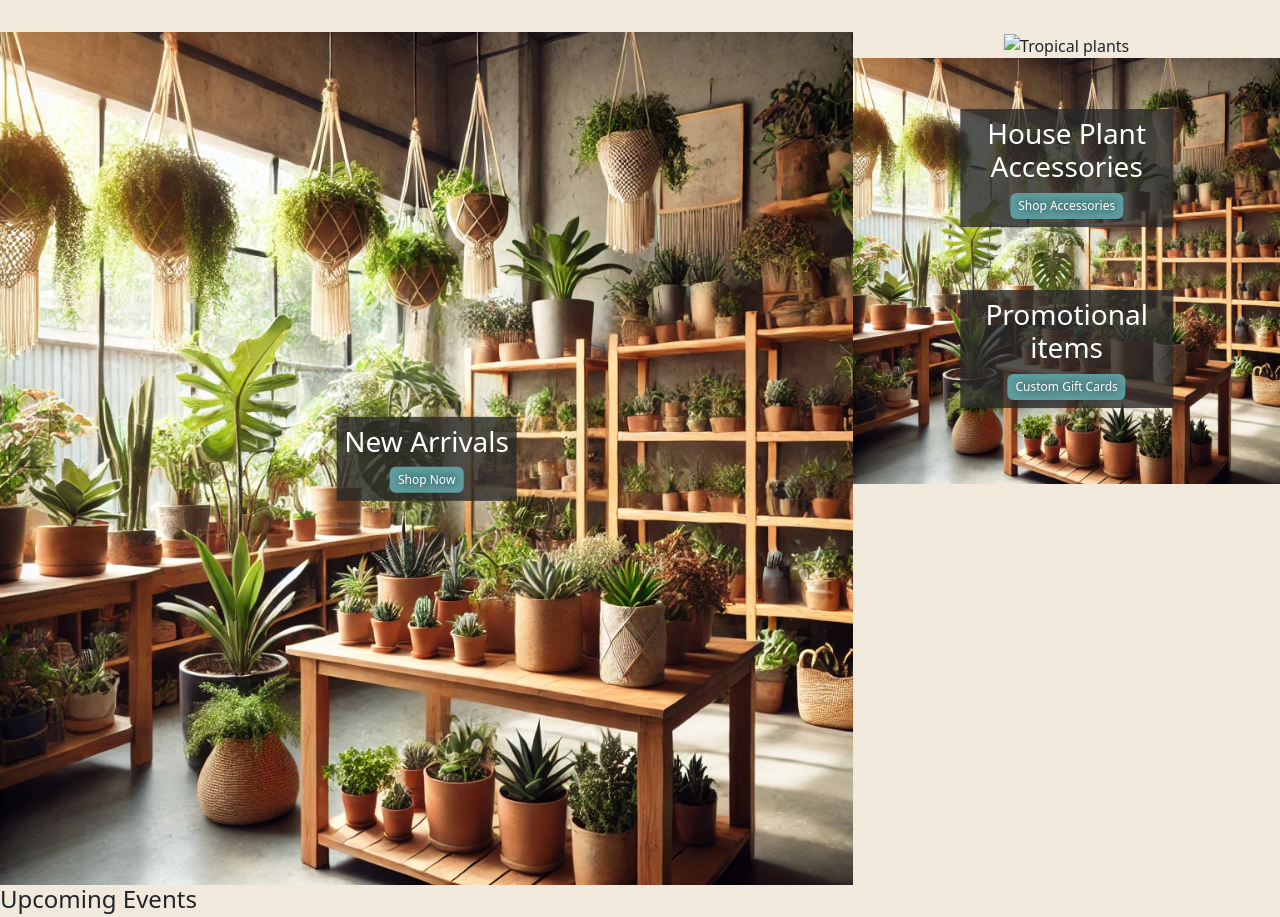
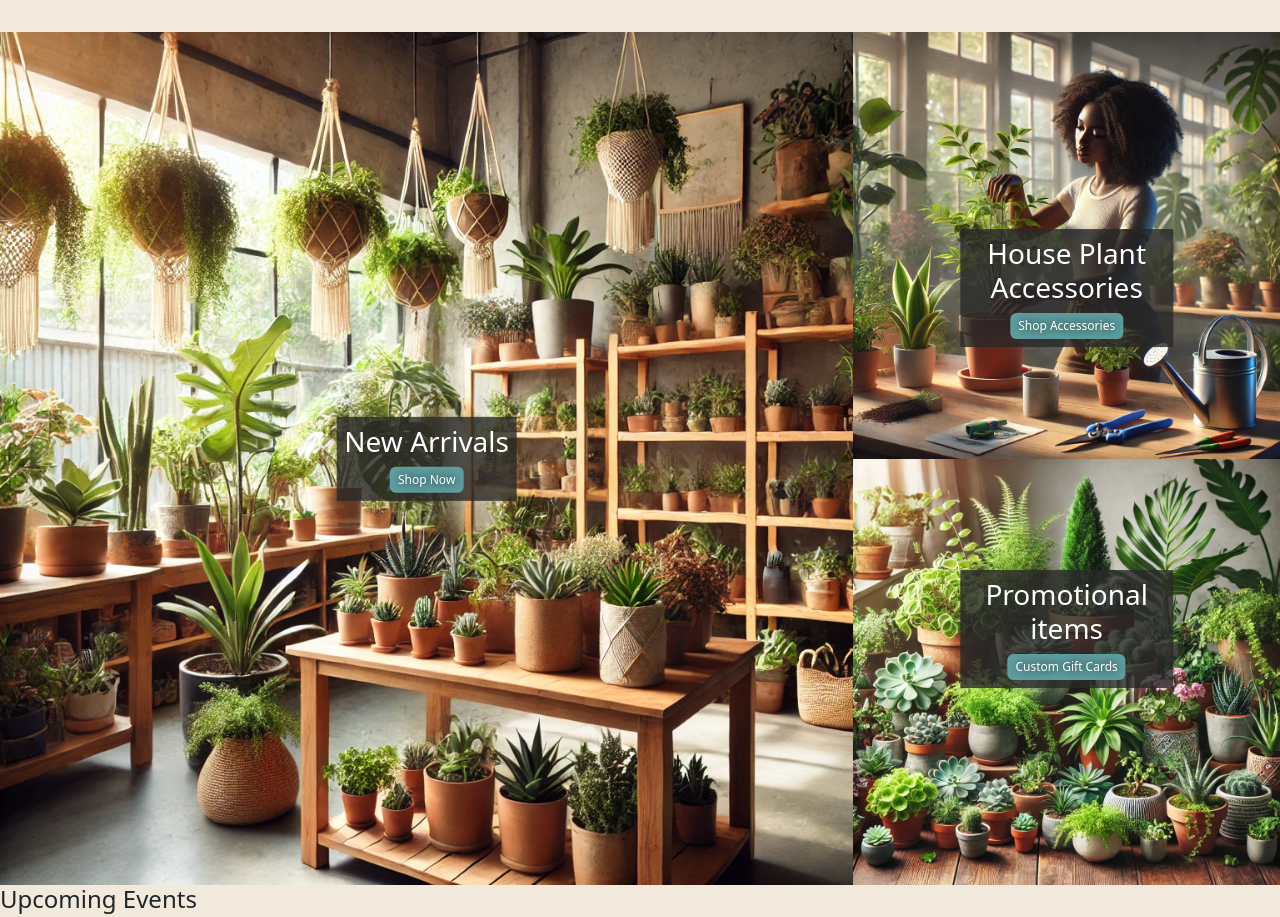
Before and after one commit to TWhite10/leafy_lofy, a plain HTML site: page Homepage/index.html in a window 1280 px wide. Shown: the part 1039-1956 px from the top of the page. Drawn offline with nearby package versions, Linux system fonts and the light colour scheme.

Commit message:
Updated pictures

```diff
--- a/Homepage/index.html
+++ b/Homepage/index.html
@@ -248,7 +248,7 @@
                 <div class="container-c text-center">
                   <div class="row vertical">
                     <div class="col new_plants">
-                        <img src="../Imgs/plants in store.webp" class="img-fluid" alt="Tropical plants">
+                        <img src="../Imgs/plantcareb.wepp.webp" class="img-fluid" alt="Tropical plants">
                         <div class="text1-container">
                             <h3>House Plant Accessories</h3>
                             <button type="button" class="btn btn-primary button-b"
@@ -258,7 +258,7 @@
                         </div>
                     </div>
                     <div class="col">
-                        <img src="../Imgs/tropical-plants.webp" class="img-fluid" alt="Tropical Plants">
+                        <img src="../Imgs/A selection of different plants webp.webp" class="img-fluid" alt="Tropical Plants">
                         <div class="text2-container">
                             <h3>Promotional items </h3>
                             <button type="button" class="btn btn-primary button-b"
```
